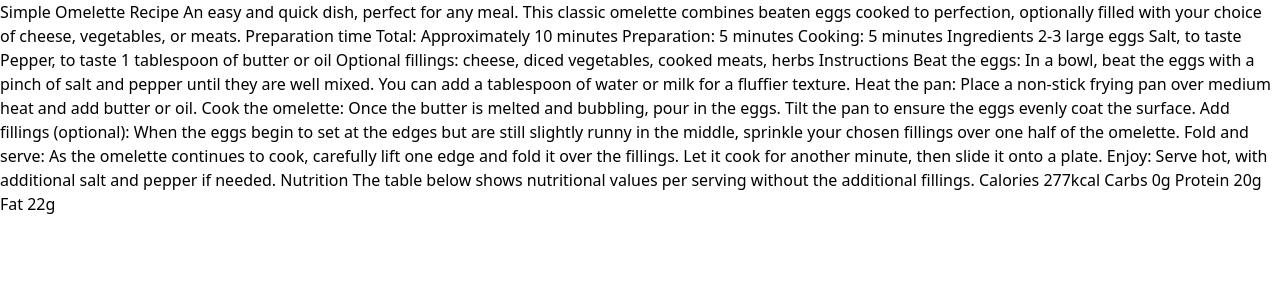
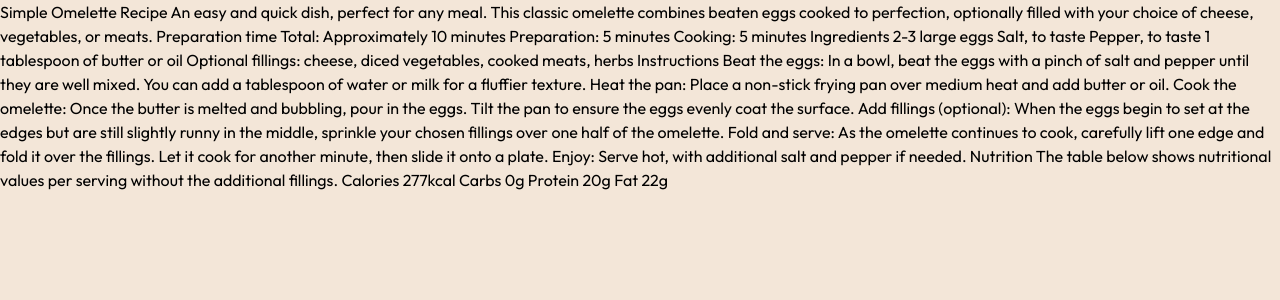
Before and after one commit to sniper-fly/frontend_mentor, a Next.js app: page /recipe-page-main in a window 1280 px wide. Shown: the top 300 px of the page. Built offline with nearby package versions, Linux system fonts and the light colour scheme.

Commit message:
init font & layout

```diff
--- /dev/null
+++ b/src/app/recipe-page-main/layout.tsx
@@ -0,0 +1,15 @@
+import { ReactNode } from "react";
+import { Outfit } from "next/font/google";
+
+const outfit = Outfit({
+  weight: ["400", "600", "700"],
+  subsets: ["latin"],
+});
+
+export default function Layout({ children }: { children: ReactNode }) {
+  return (
+    <body className={`${outfit.className} bg-[color:hsl(30,54%,90%)]`}>
+      {children}
+    </body>
+  );
+}
--- a/src/app/recipe-page-main/page.tsx
+++ b/src/app/recipe-page-main/page.tsx
@@ -1,4 +1,10 @@
+import { Young_Serif } from "next/font/google";
 import Image from "next/image";
+
+const figtree = Young_Serif({
+  weight: ["400"],
+  subsets: ["latin"],
+});
 
 export default function Page() {
   const basePath = "/blog-preview-card-main";
```
